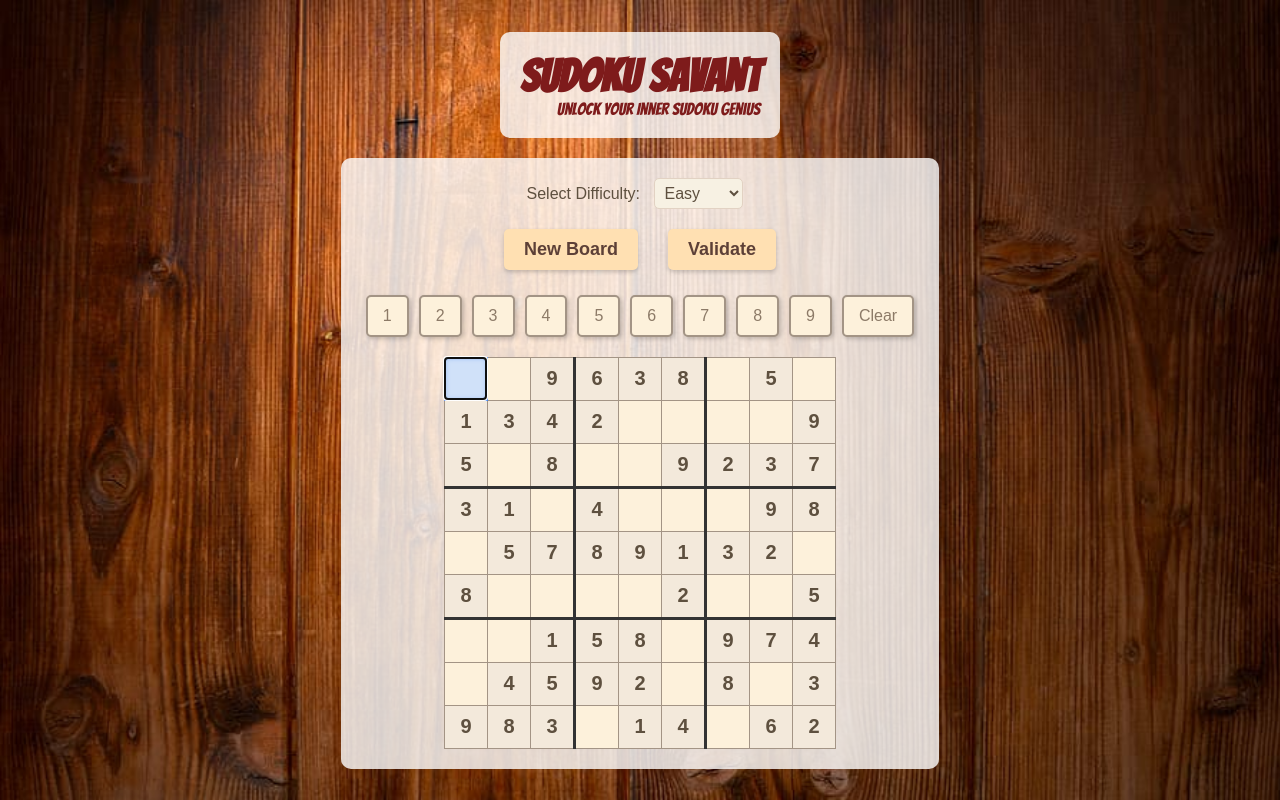
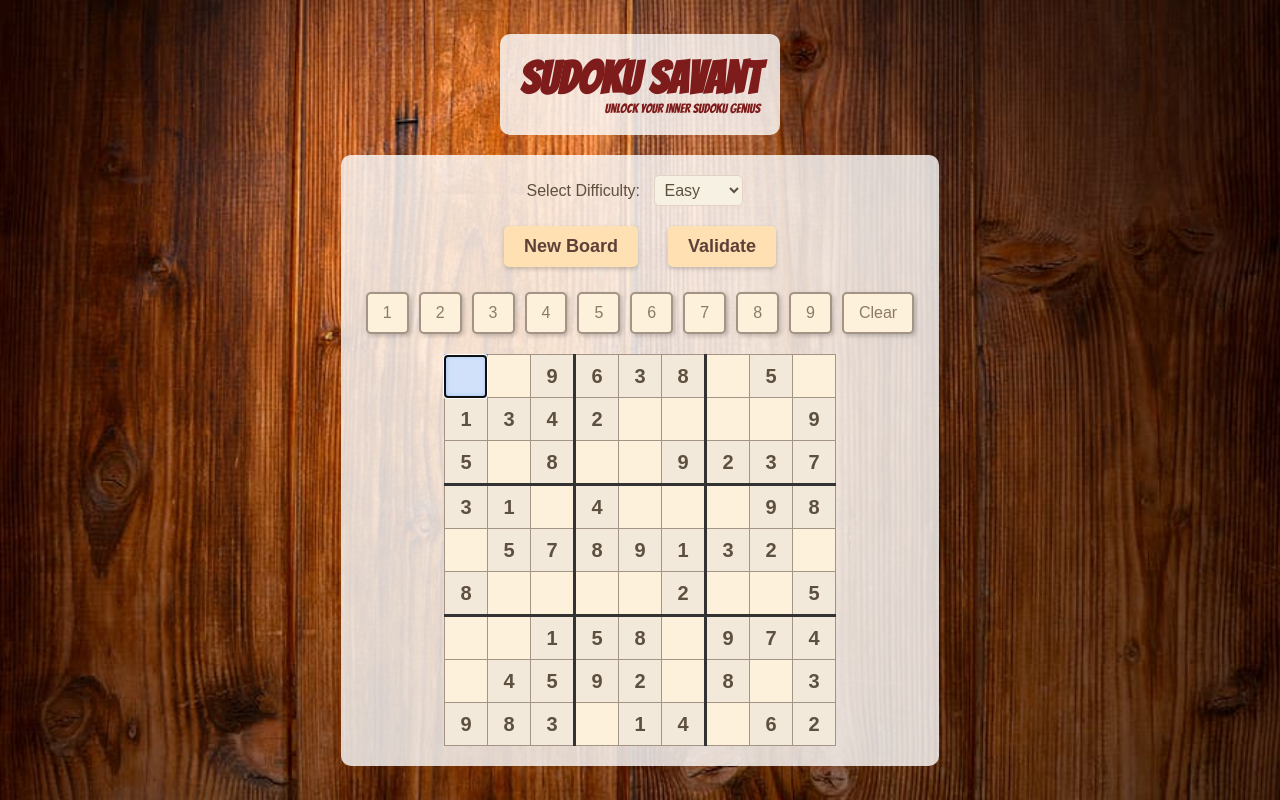
Before and after one commit to 1231varun/sudoku-savant, a plain HTML site: page index.html in a window 1280 px wide. Drawn offline with Linux system fonts and the light colour scheme.

Commit message:
fix: for githubpages - moved files from src to root to deploy via gh pages - todo need to migrate this to a proper SPA

```diff
--- a/src/index.css
+++ b/index.css
@@ -18,14 +18,14 @@
   font-family: 'Bangers', cursive;
   font-size: small;
   font-weight: 500;
-  font-size: calc(12px + 0.390625vw);
+  font-size: calc(8px + 0.390625vw);
   text-align: right;
   color: #7e1b1b;
 }
 
 body {
     font-family: 'Arial', sans-serif;
-    background-image: url('assets/bg.jpg');
+    background-image: url('bg.jpg');
     background-size: cover;
     display: flex;
     justify-content: center;
```
Also changed, not shown: bg.jpg (renamed from src/assets/bg.jpg), index.html (renamed from src/index.html), script.js (renamed from src/script.js).
